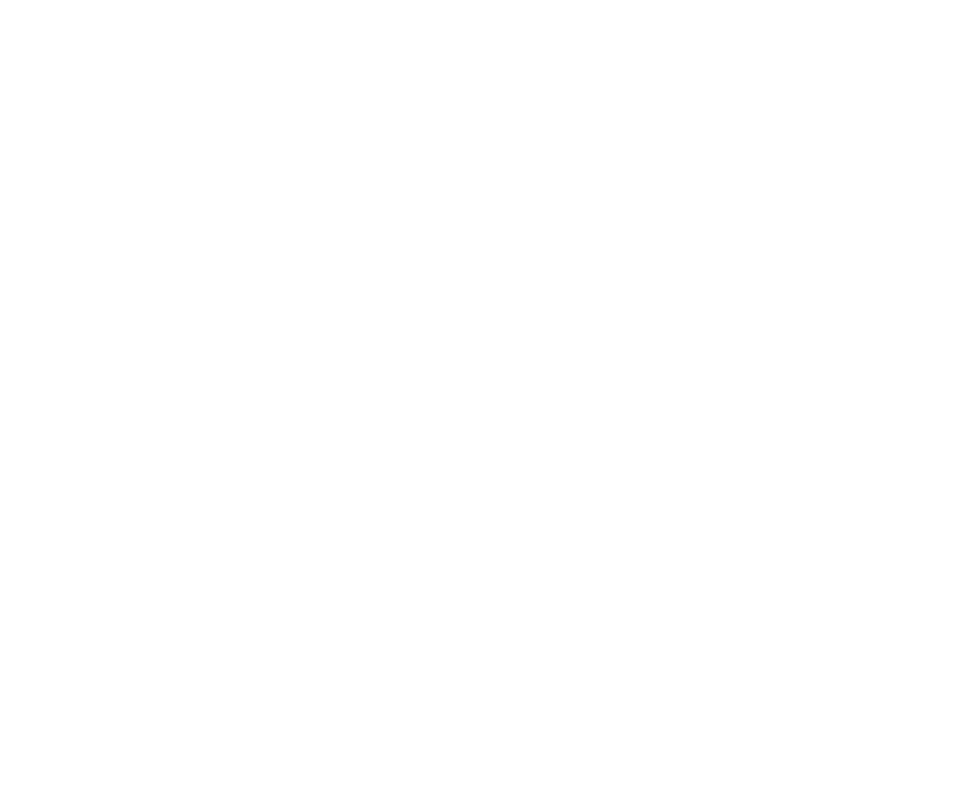
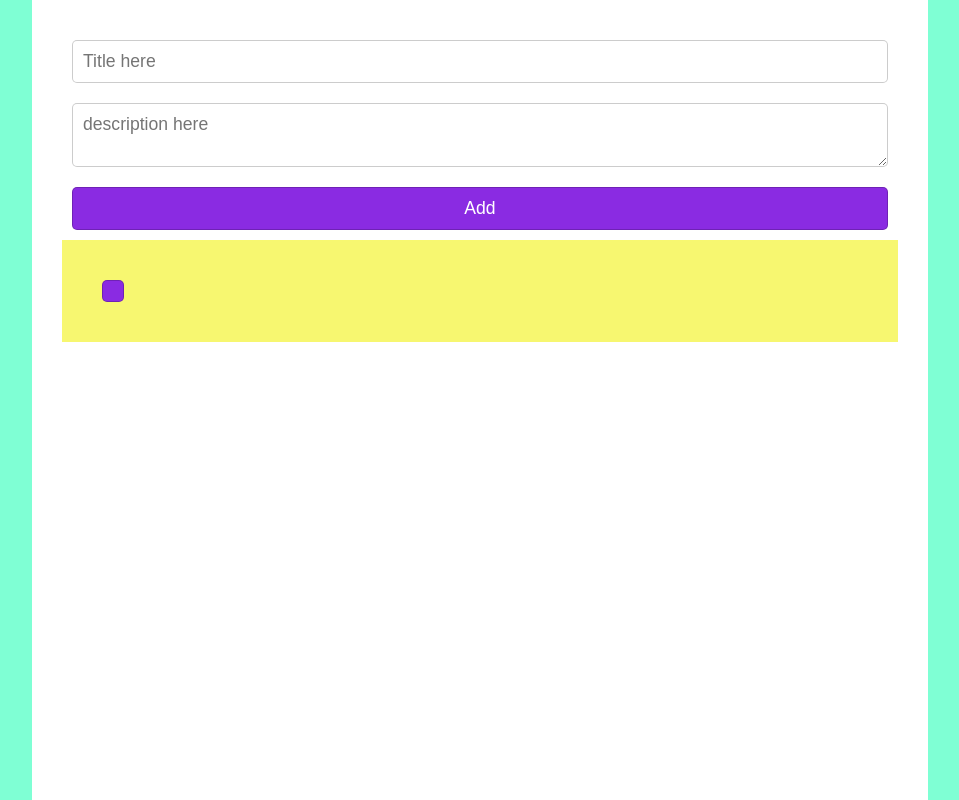
Before and after one commit to Divyaa268/DailyGoalsProject, a plain HTML site: page index.html in a window 1280 px wide. Shown: the whole page, without its empty margins (160-1119 px from the left). Drawn offline with Linux system fonts and the light colour scheme.

Commit message:
HTML and CSS UPDATED
HTML and CSS UPDATED

```diff
--- a/index.html
+++ b/index.html
@@ -8,6 +8,25 @@
     <link rel="stylesheet" href="style.css">
 </head>
 <body>
+    <div class="container">
+        <form>
+            <input type="text" id="title" placeholder = "Title here " required>
+
+            <textarea id="description" placeholder="description here " required></textarea>
+
+            <button type="submit">Add</button>
+        </form>
+
+        <div class="task">
+
+            <div>
+
+            </div>
+
+            <button></button>
+        </div>
+
+    </div>
 
 </body>
 <script src="./index.js"></script>
--- a/style.css
+++ b/style.css
@@ -0,0 +1,59 @@
+*
+{
+    padding: 0%;
+    margin: 0%;
+}
+
+body
+{
+    background-color: aquamarine;
+}
+
+.container
+{
+    background-color: rgb(255, 255, 255);
+    width: 70%;
+    margin: auto;
+    min-height: 100vh;
+    padding: 30px;
+    box-sizing: border-box;
+}
+
+form
+{
+    display: flex;
+    flex-direction: column;
+}
+
+input, textarea, button
+{
+    padding: 10px;
+    border: 1px solid rgb(0, 0, 0, 0.2);
+    font: 100 1.1rem sans-serif;
+    border-radius: 5px;
+    outline: none;
+    margin: 10px;
+}
+
+button
+{
+    background-color: blueviolet;
+     color: white;
+     cursor: pointer;
+
+}
+
+button:hover
+{
+    background-color: greenyellow;
+}
+
+.task
+{
+    background-color: rgb(247, 247, 112);
+    font: 100 1.1rem sans-serif;
+    padding: 30px;
+    color: black;
+    display: flex;
+    align-items: center;
+}
```
